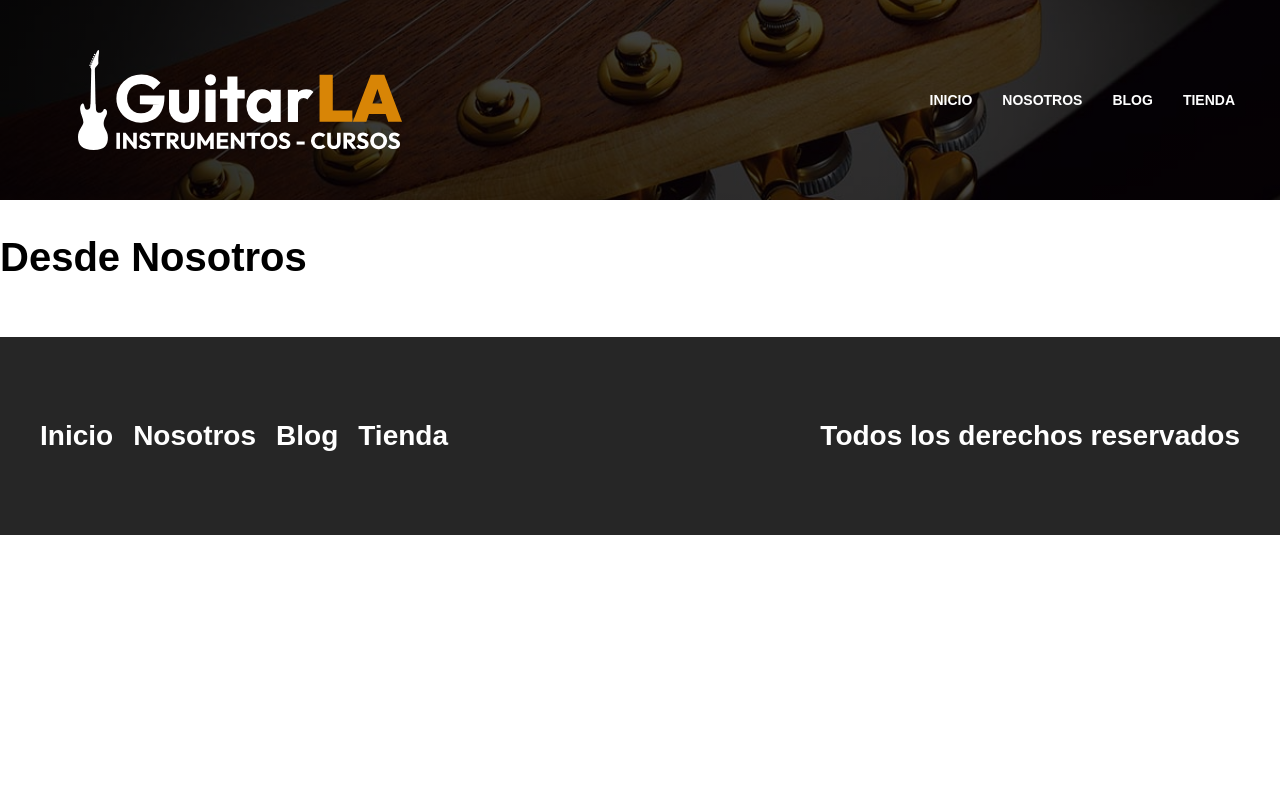
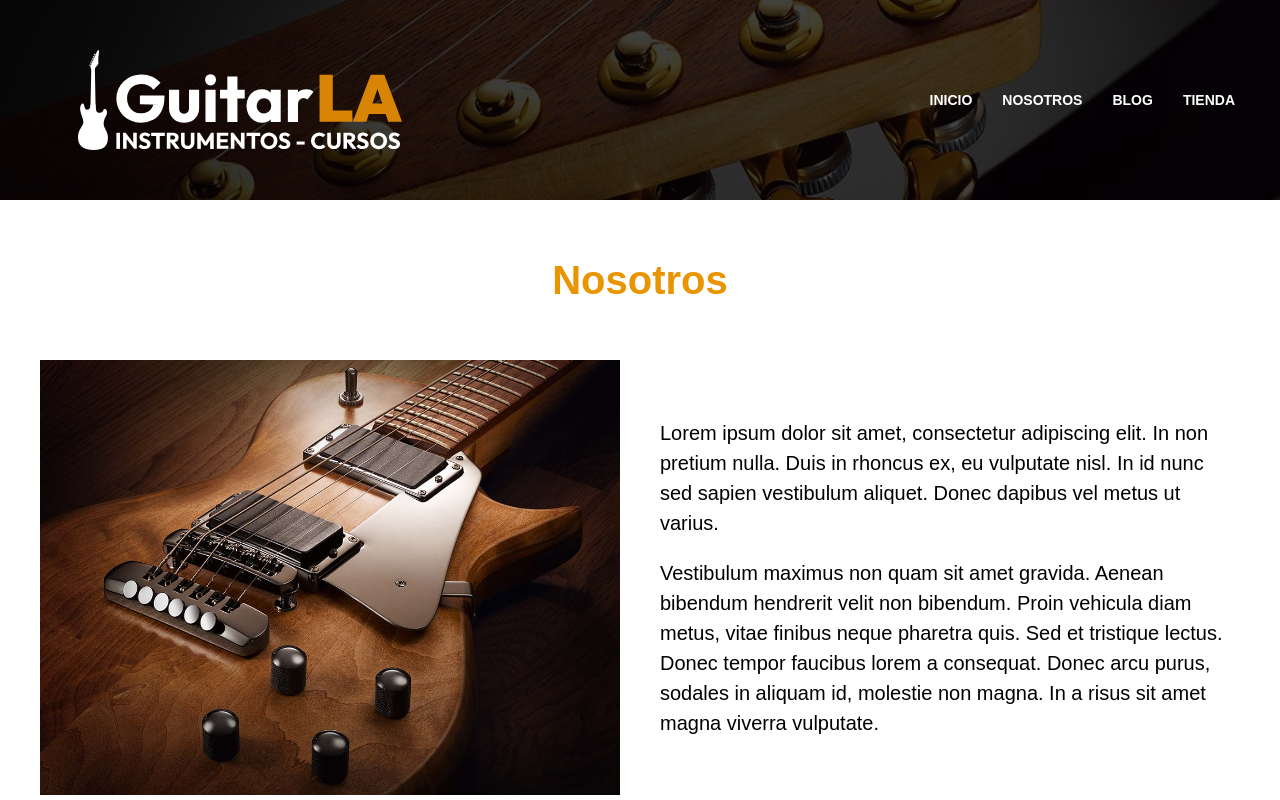
Before and after one commit to Arlez/guitarla_next, a Next.js app: page /nosotros in a window 1280 px wide. Shown: the top 800 px of the page. Built offline with nearby package versions, Linux system fonts and the light colour scheme.

Commit message:
nosotros terminado

```diff
--- a/pages/nosotros.js
+++ b/pages/nosotros.js
@@ -1,11 +1,26 @@
 import Layout from '../components/Layout'
+import Image from 'next/dist/client/image'
+import styles from '../styles/Nosotros.module.css'
 
 const Nosotros = () => {
     return (
         <Layout
             pagina='Nosotros'
         >
-            <h1>Desde Nosotros</h1>
+            <main className='contenedor'>
+                <h2 className='heading'>Nosotros</h2>
+                <div className={styles.contenido}>
+                    <Image layout="responsive" width={600} height={450} src="/img/nosotros.jpg" alt='Imagen sobre nosotros'/>
+                    <div>
+                        <p>
+                            Lorem ipsum dolor sit amet, consectetur adipiscing elit. In non pretium nulla. Duis in rhoncus ex, eu vulputate nisl. In id nunc sed sapien vestibulum aliquet. Donec dapibus vel metus ut varius.
+                        </p>
+                        <p>
+                            Vestibulum maximus non quam sit amet gravida. Aenean bibendum hendrerit velit non bibendum. Proin vehicula diam metus, vitae finibus neque pharetra quis. Sed et tristique lectus. Donec tempor faucibus lorem a consequat. Donec arcu purus, sodales in aliquam id, molestie non magna. In a risus sit amet magna viverra vulputate.
+                        </p>
+                    </div>
+                </div>
+            </main>
         </Layout>
     )
 }
--- /dev/null
+++ b/styles/Nosotros.module.css
@@ -0,0 +1,10 @@
+.contenido {
+    display: grid;
+    gap: 4rem;
+}
+@media (min-width: 768px){
+    .contenido{
+        grid-template-columns: repeat(2, 1fr);
+        align-items: center;
+    }
+}
```
